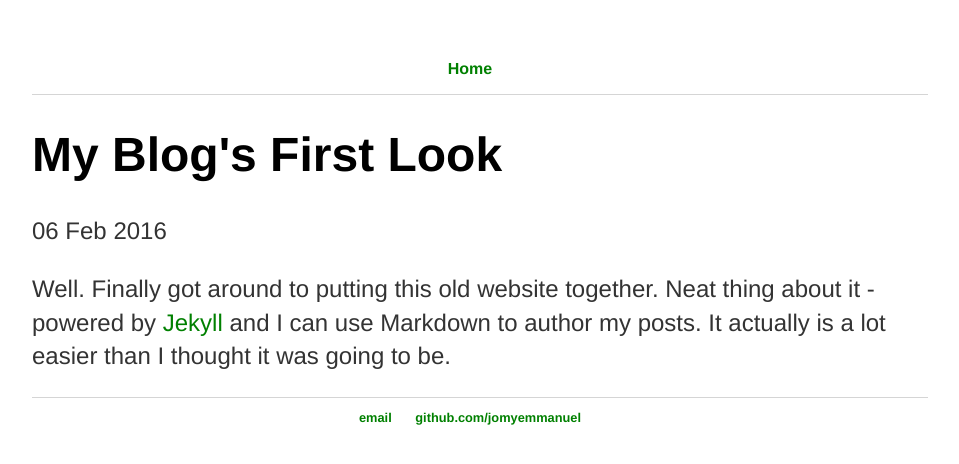
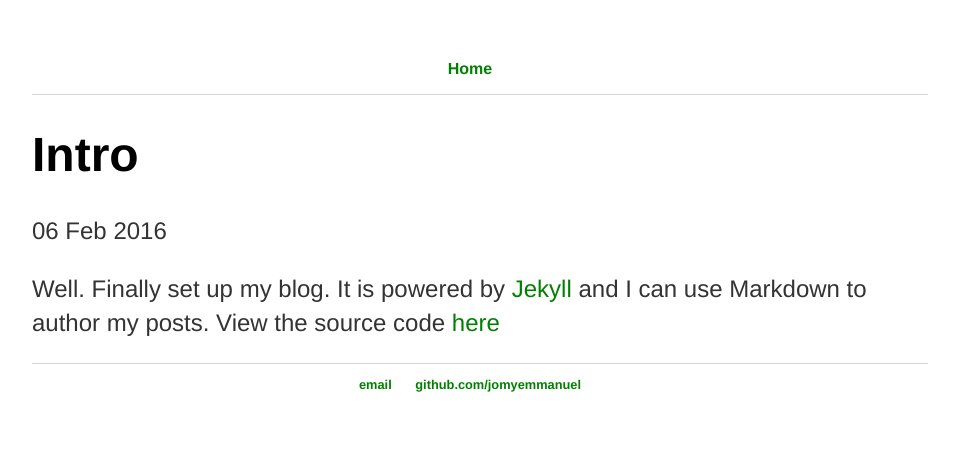
Before and after one commit to jomyemmanuel/jomyemmanuel.github.io, a Jekyll site: the page built from _posts/2016-02-06-First-look.md, in a window 1280 px wide. Shown: the top 464 px of the page, without its empty margins (160-1119 px from the left). Built offline with Jekyll 4.4.1, drawn with Linux system fonts in a browser that asks for light colours.

Commit message:
Updated Blog

```diff
--- a/_posts/2016-02-06-First-look.md
+++ b/_posts/2016-02-06-First-look.md
@@ -1,7 +1,7 @@
 ---
 layout: post
-title: "My Blog's First Look"
+title: "Intro"
 date: 2016-02-06
 ---
 
-Well. Finally got around to putting this old website together. Neat thing about it - powered by [Jekyll](http://jekyllrb.com) and I can use Markdown to author my posts. It actually is a lot easier than I thought it was going to be.
+Well. Finally set up my blog. It is powered by [Jekyll](http://jekyllrb.com) and I can use Markdown to author my posts. View the source code [here](https://github.com/jomyemmanuel/jomyemmanuel.github.io)
```
